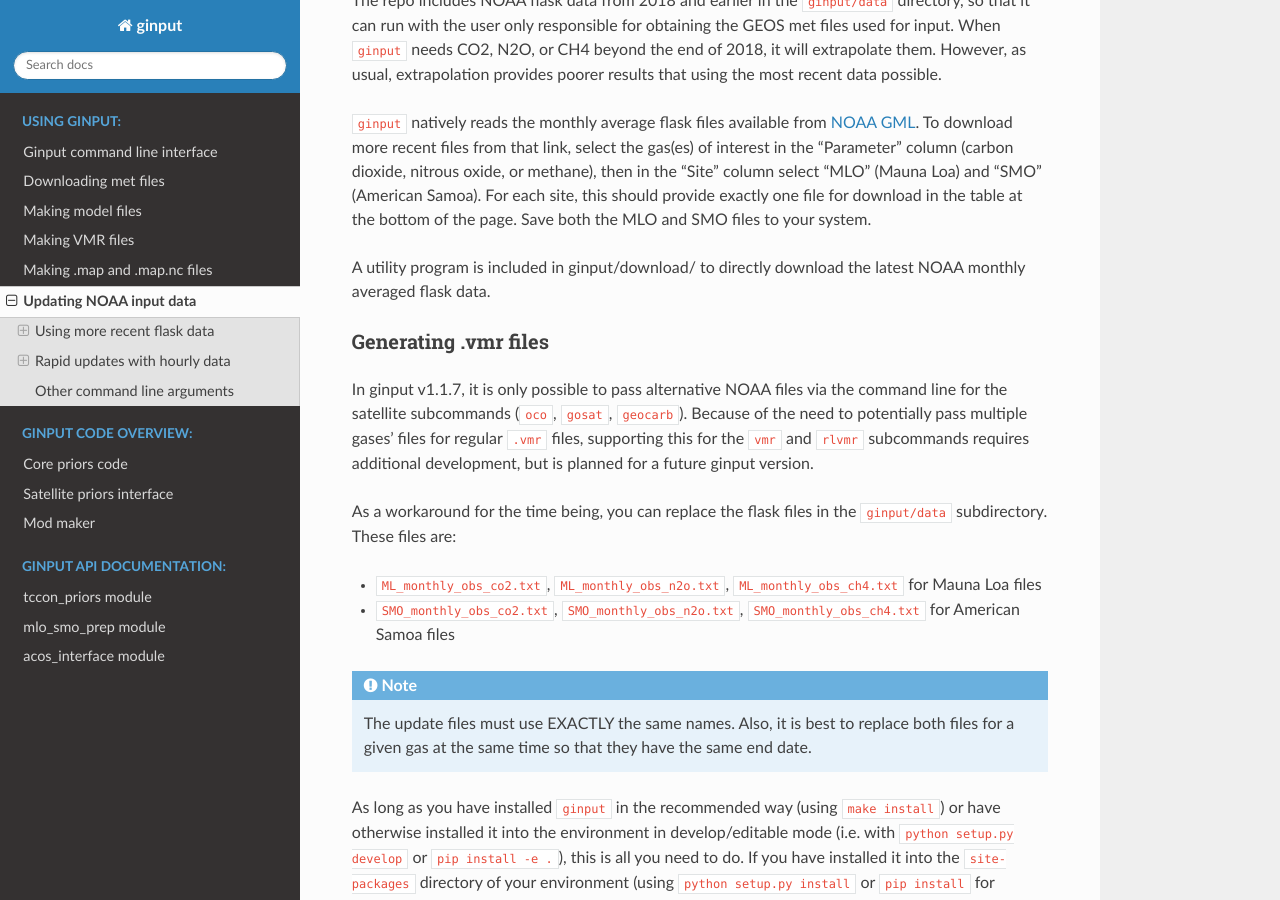
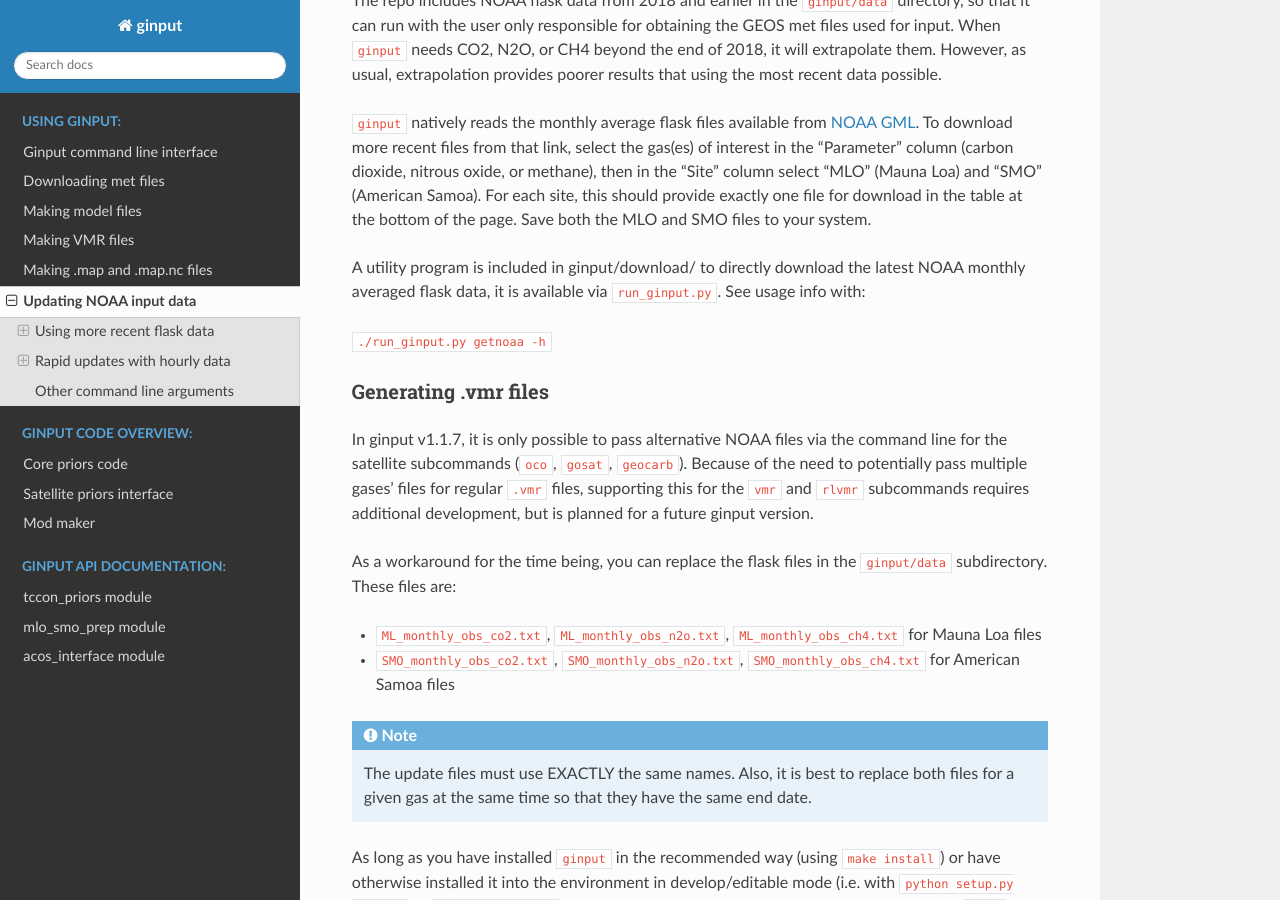
Before and after one commit to chris-msat/py-ginput, a Sphinx documentation site: the page built from doc/source/ginput_usage/updating_noaa.md, in a window 1280 px wide and 900 px high, scrolled down 517 px. Built offline with Sphinx 7.4.7 and the Read the Docs theme 2.0.0, drawn with Linux system fonts in a browser that asks for light colours.

Commit message:
mention run_ginput.py getnoaa in doc

```diff
--- a/doc/source/ginput_usage/updating_noaa.md
+++ b/doc/source/ginput_usage/updating_noaa.md
@@ -16,7 +16,9 @@ The repo includes NOAA flask data from 2018 and earlier in the {file}`ginput/dat
 `ginput` natively reads the monthly average flask files available from [NOAA GML](https://gml.noaa.gov/dv/data/index.php?frequency=Monthly%2BAverages&type=Flask). To download more recent files from that link, select the gas(es) of interest in the "Parameter" column (carbon dioxide, nitrous oxide, or methane), then in the "Site" column select "MLO" (Mauna Loa) and "SMO" (American Samoa). For each site, this should provide exactly one file for download in the table at the bottom of the page. Save both the MLO and SMO files to your system.
 
 
-A utility program is included in ginput/download/ to directly download the latest NOAA monthly averaged flask data.
+A utility program is included in ginput/download/ to directly download the latest NOAA monthly averaged flask data, it is available via `run_ginput.py`. See usage info with:
+
+`./run_ginput.py getnoaa -h`
 
 ### Generating .vmr files
 
```
